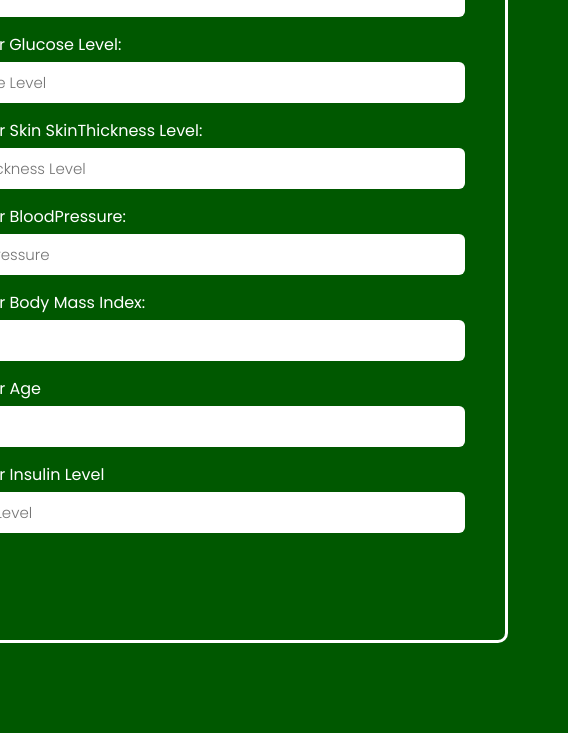
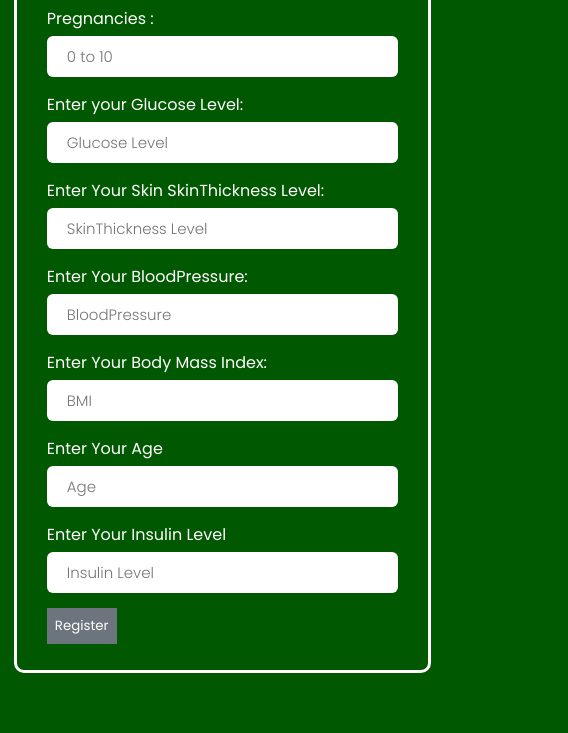
Before and after one commit to nscetcse21boys/Disease_identification, a plain HTML site: page diabetes1.html in a window 390 px wide. Shown: the part 255-988 px from the top of the page, 568 px wide, since content can reach past the window. Before the commit the page ends 958 px from the top, so only its background shows below. Drawn offline with Linux system fonts and the light colour scheme.

Commit message:
responsive

```diff
--- a/diabetes1.css
+++ b/diabetes1.css
@@ -138,3 +138,14 @@ html, body {
 .valid-feedback{
    color: #2acc80;
 }
+@media only screen and (max-width:728px){
+    .form content{
+        padding: 0;
+    }
+    .form-content .form-items {
+        padding: 10px 30px 10px 30px;
+        width: 90vw;
+        min-width: 80vw;
+        margin-left: 14vw;
+    }
+}
```
